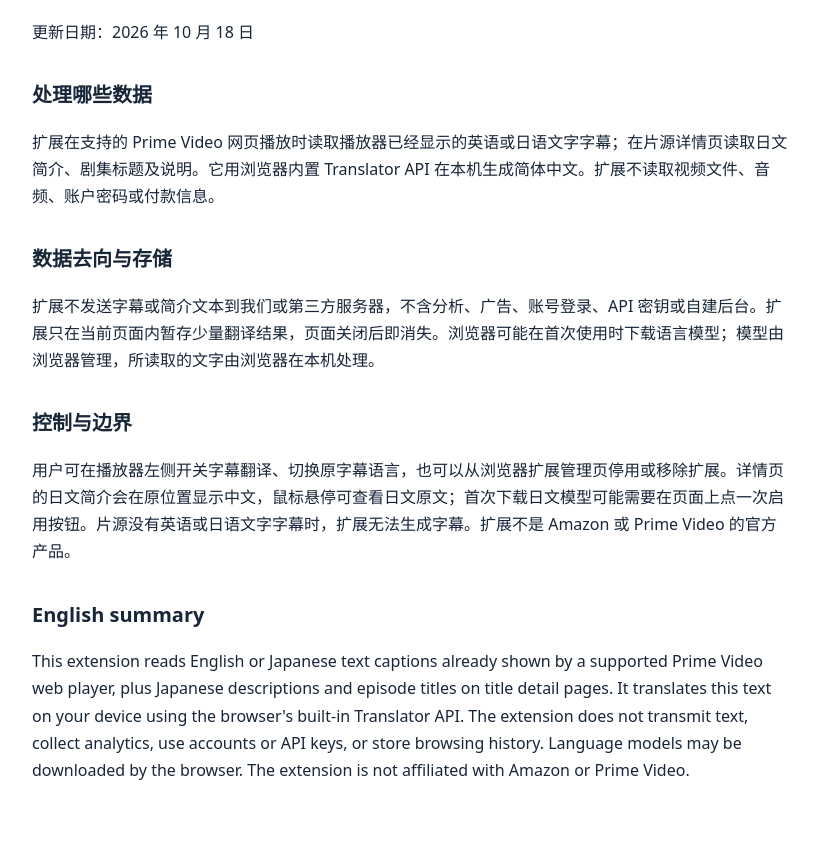
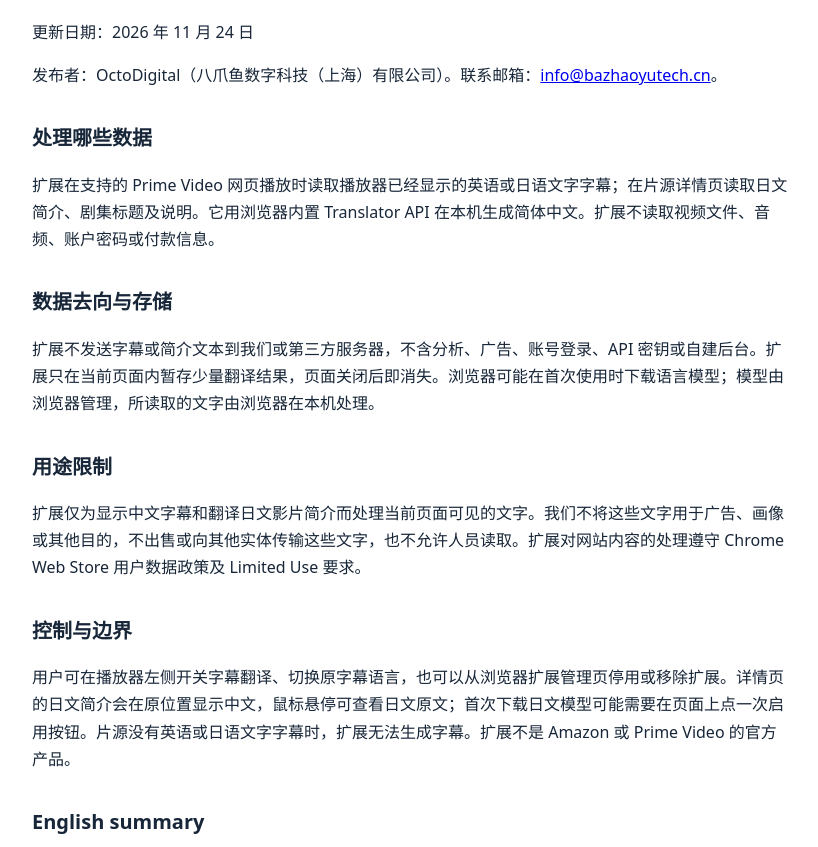
Before and after one commit to qdyisheng/prime-local-bilingual-subtitles, a plain HTML site: page privacy.html in a window 1280 px wide. Shown: the part 105-952 px from the top of the page, without its empty margins (228-1046 px from the left). Drawn offline with Linux system fonts and the light colour scheme.

Commit message:
Identify company publisher and limited use on privacy page

```diff
--- a/privacy.html
+++ b/privacy.html
@@ -9,12 +9,15 @@ h1 { font-size: 2rem; }
 h2 { margin-top: 2rem; font-size: 1.25rem; }
 </style>
 <h1>本机双语字幕 · 隐私说明</h1>
-<p>更新日期：2026 年 10 月 18 日</p>
+<p>更新日期：2026 年 11 月 24 日</p>
+<p>发布者：OctoDigital（八爪鱼数字科技（上海）有限公司）。联系邮箱：<a href="mailto:info@bazhaoyutech.cn">info@bazhaoyutech.cn</a>。</p>
 <h2>处理哪些数据</h2>
 <p>扩展在支持的 Prime Video 网页播放时读取播放器已经显示的英语或日语文字字幕；在片源详情页读取日文简介、剧集标题及说明。它用浏览器内置 Translator API 在本机生成简体中文。扩展不读取视频文件、音频、账户密码或付款信息。</p>
 <h2>数据去向与存储</h2>
 <p>扩展不发送字幕或简介文本到我们或第三方服务器，不含分析、广告、账号登录、API 密钥或自建后台。扩展只在当前页面内暂存少量翻译结果，页面关闭后即消失。浏览器可能在首次使用时下载语言模型；模型由浏览器管理，所读取的文字由浏览器在本机处理。</p>
+<h2>用途限制</h2>
+<p>扩展仅为显示中文字幕和翻译日文影片简介而处理当前页面可见的文字。我们不将这些文字用于广告、画像或其他目的，不出售或向其他实体传输这些文字，也不允许人员读取。扩展对网站内容的处理遵守 Chrome Web Store 用户数据政策及 Limited Use 要求。</p>
 <h2>控制与边界</h2>
 <p>用户可在播放器左侧开关字幕翻译、切换原字幕语言，也可以从浏览器扩展管理页停用或移除扩展。详情页的日文简介会在原位置显示中文，鼠标悬停可查看日文原文；首次下载日文模型可能需要在页面上点一次启用按钮。片源没有英语或日语文字字幕时，扩展无法生成字幕。扩展不是 Amazon 或 Prime Video 的官方产品。</p>
 <h2>English summary</h2>
-<p>This extension reads English or Japanese text captions already shown by a supported Prime Video web player, plus Japanese descriptions and episode titles on title detail pages. It translates this text on your device using the browser's built-in Translator API. The extension does not transmit text, collect analytics, use accounts or API keys, or store browsing history. Language models may be downloaded by the browser. The extension is not affiliated with Amazon or Prime Video.</p>
+<p>Publisher: OctoDigital (八爪鱼数字科技（上海）有限公司). Contact: info@bazhaoyutech.cn. This extension reads English or Japanese text captions already shown by a supported Prime Video web player, plus Japanese descriptions and episode titles on title detail pages. It translates this text on your device using the browser's built-in Translator API. The extension does not transmit text, collect analytics, use accounts or API keys, or store browsing history. Language models may be downloaded by the browser. Website content is used only for the stated translation feature, consistent with the Chrome Web Store User Data Policy and its Limited Use requirements. The extension is not affiliated with Amazon or Prime Video.</p>
```
Also changed, not shown: index.html (+1 -0 lines).
